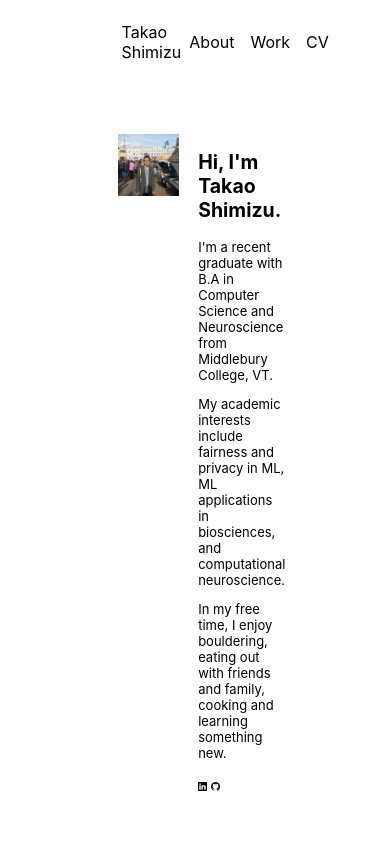
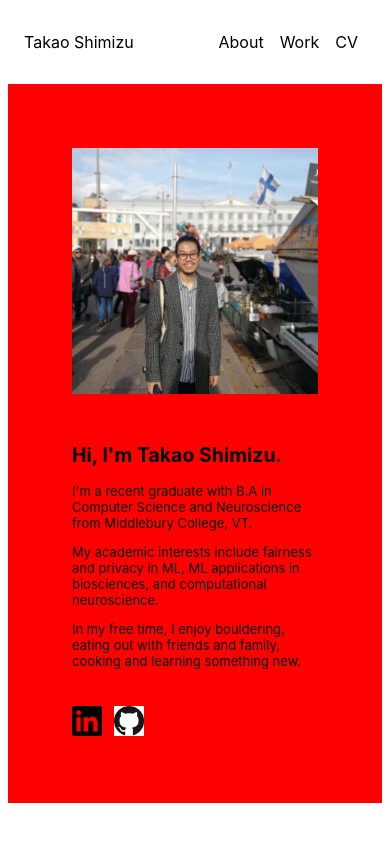
Before and after one commit to tshimizu97/tshimizu97.github.io, a Next.js app: page / in a window 390 px wide. Shown: the top 842 px of the page. Built offline with nearby package versions, Linux system fonts and the light colour scheme.

Commit message:
In the process to adopt responsive design

```diff
--- a/pages/_app.js
+++ b/pages/_app.js
@@ -1,9 +1,11 @@
 import '../styles/globals.css'
 import Header from '../components/Header'
+import Head from "next/head"
 
 function MyApp({ Component, pageProps }) {
   return (
     <>
+      <Head> <meta name="viewport" content="width=device-width" /> </Head>
       <Header {...pageProps} />
       <Component {...pageProps} />
     </>
--- a/pages/index.js
+++ b/pages/index.js
@@ -9,14 +9,16 @@ export default function Home() {
         <title>Takao Shimizu</title>
       </Head>
 
-      <main className={styles.horizontal_container}>
-        <img
-          className={styles.item}
-          src="profile.jpeg"
-          alt="My Profile Pic"
-        />
+      <main className={styles.main_horizontal}>
+        <div className={styles.item_horizontal}>
+          <img
+            className={styles.image}
+            src="profile.jpeg"
+            alt="My Profile Pic"
+          />
+        </div>
 
-        <div className={styles.item}>
+        <div className={styles.item_horizontal}>
           <article className={styles.description}>
             <h1>
               Hi, I'm Takao Shimizu.
--- a/styles/Home.module.css
+++ b/styles/Home.module.css
@@ -1,24 +1,11 @@
+/* globally used design tags */
 .container {
-  height: 90vh;
-  padding: 0 0.5rem;
-  display: flex;
-  flex-direction: column;
-  justify-content: center;
-  align-items: center;
-  max-height: 90vh;
-}
-
-.container_scrollable {
   height: 90vh;
   padding: 0 0.5rem;
   display: flex;
   flex-direction: column;
   justify-content: flex-start;
   align-items: center;
-}
-
-.description {
-  font-size: small;
 }
 
 .header {
@@ -29,9 +16,52 @@
   height: 10vh;
   margin: auto;
   width: 50%;
+  min-width: 600px;
   padding: 1.5rem;
 }
 
+.main_horizontal { /* this always contains two item_horizontal */
+  width: 50%;
+  min-width: 600px;
+  display: flex;
+  flex-direction: row;
+  justify-content: center;
+  align-items: flex-start;
+  max-height: 100%;
+  padding: 3rem;
+  background-color: red;
+}
+
+.item_horizontal {
+  padding: 1rem;
+  display: flex;
+  flex: 1;
+  flex-direction: column;
+  align-items: center;
+  justify-content: center;
+  max-height: 100%;
+}
+
+.main_vertical { /* this can contain more than 2 items inside */
+  display: flex;
+  flex-direction: column;
+  justify-content: flex-start;
+  align-items: center;
+  width: 60%;
+  min-width: 600px;
+}
+
+.item_vertical {
+  width: 100%;
+  padding: 3rem 0;
+  display: flex;
+  flex-direction: row;
+  justify-content: center;
+  align-items: flex-start;
+  flex: 1;
+}
+
+/* header design tags */
 .header_element {
   padding: 0.5rem;
 }
@@ -41,33 +71,14 @@
 }
 
 .header_right {
+  float: right;
   display: flex;
-  float: right;
   flex-direction: row;
   justify-content: flex-end;
   align-items: center;
 }
 
-.horizontal_container {
-  width: 50%;
-  padding: 5rem 0;
-  display: flex;
-  flex-direction: row;
-  justify-content: center;
-  align-items: flex-start;
-  flex: 1;
-  flex-basis: 50%;
-}
-
-.item {
-  width: 50%;
-  padding: 1rem;
-  display: flex;
-  flex-direction: column;
-  align-items: center;
-  justify-content: center;
-}
-
+/* design tags for images */
 .logo {
   width: 10%;
   margin-right: 5%;
@@ -78,25 +89,29 @@
   display: inline-block;
 }
 
-.portfolio {
-  display: flex;
-  flex-direction: column;
-  justify-content: flex-start;
-  align-items: center;
-  width: 50%;
-}
-
-.product {
-  width: 100%;
-  padding: 3rem 0;
-  display: flex;
-  flex-direction: row;
-  justify-content: center;
-  align-items: flex-start;
-  flex: 1;
-}
-
-.product_image {
+.image {
   max-height: 60vh;
   max-width: 100%;
 }
+
+/* design tags for texts */
+.description {
+  font-size: small;
+}
+
+@Media screen and (max-width: 600px) {
+  .header {
+    min-width: 100%;
+  }
+  .main_horizontal { /* make this vertical container */
+    flex-direction: column;
+    min-width: 100%;
+  }
+  .item_horizontal {
+    width: 100%;
+  }
+  .logo {
+    width: 5%;
+    min-width: 30px;
+  }
+}
```
Also changed, not shown: pages/Work.js (+6 -6 lines).
